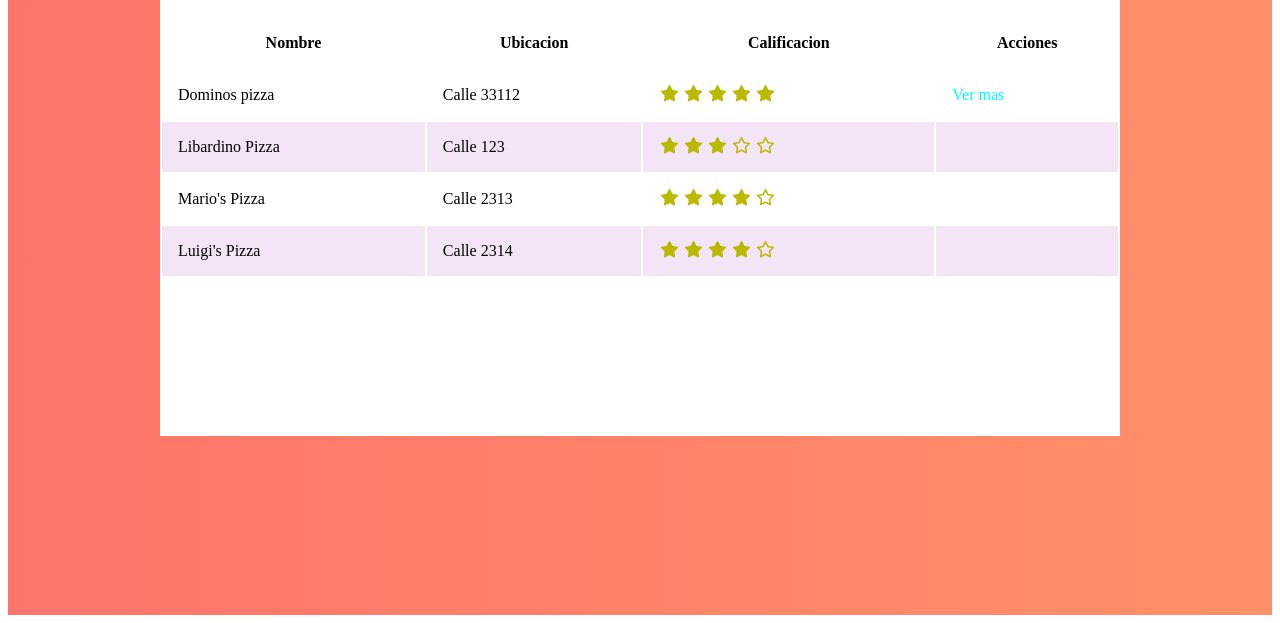
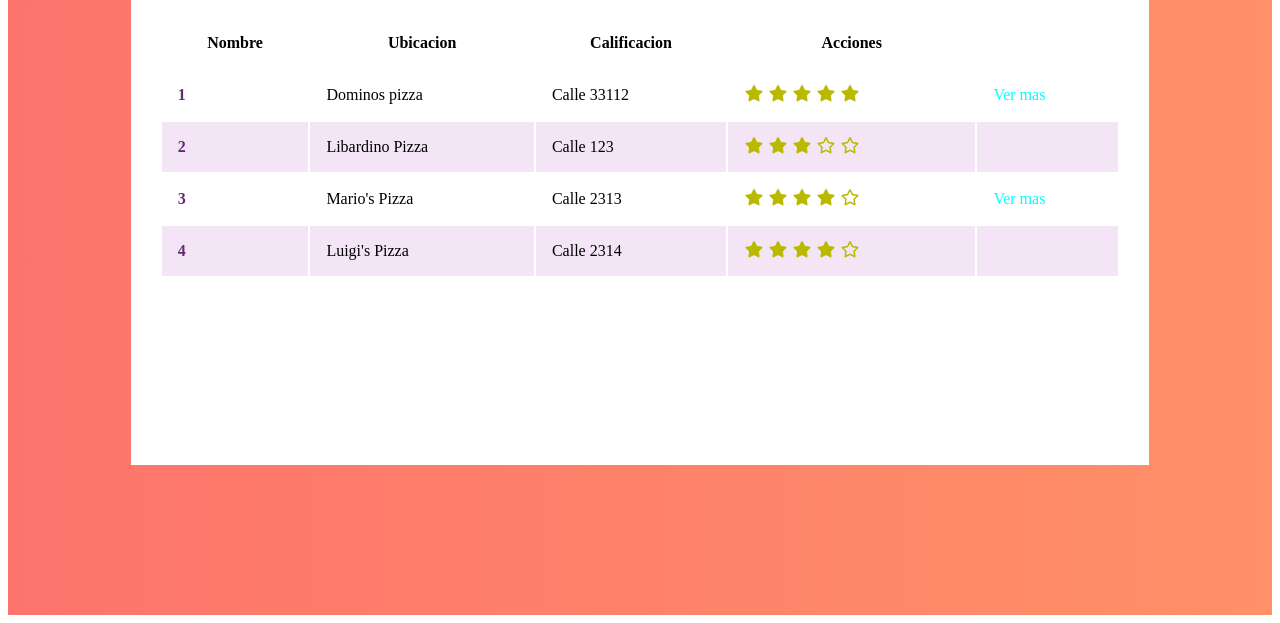
Before and after one commit to Ludoviko451/Pizza, a plain HTML site: page index.html in a window 1280 px wide. Shown: the part 251-874 px from the top of the page. Drawn offline with nearby package versions, Linux system fonts and the light colour scheme.

Commit message:
Responsive Design and JavaScript

```diff
--- a/assets/css/styles.css
+++ b/assets/css/styles.css
@@ -47,11 +47,25 @@ a:active{
 
 .content{
     max-width: 960px;
-    max-height: 500px;
+
     width: 100%;
-    height: 100%;
+    height: 80vh;
     background-color: white;
     position: relative;
+    overflow: scroll
+}
+
+td{
+    display: block;
+    width: 80%;
+}
+td:nth-of-type(1){
+    font-size: 1.5em;
+    font-weight: bold;
+    color: #642B73;
+}
+th{
+    display: none;
 }
 
 .actions{
@@ -97,7 +111,7 @@ a:active{
 .position {
     background-color: red;
     color: white;
-    padding: 10px;
+    padding: 0.5em;
     border-radius: 4px;
     margin-right: 0.5em;
 }
@@ -106,10 +120,36 @@ a:active{
     font-weight: bold;
     color: #642B73;
     font-size: 1.2em;
+    margin-top: 2em;
+    display: inline-block;
 }
 
 .image {
     float: left;
     margin-right: 1em;
     height: 250px;
+    width: 100%;
 }
+
+@media (min-width:900px ){
+    th{
+        display: table-cell;
+    }
+    td{
+        display: table-cell;
+        width: auto;
+    }
+    td:nth-of-type(1){
+        font-size: 1em;
+    }
+
+    .content{
+        padding: 1.8em;
+    }
+}
+
+@media (min-height: 550px){
+    .content{
+        height: 500px;
+    }
+}
--- a/index.html
+++ b/index.html
@@ -1,6 +1,7 @@
 <!DOCTYPE html>
 <html lang="en">
 <head>
+
     <meta charset="UTF-8">
     <meta name="viewport" content="width=device-width, initial-scale=1.0">
     <!-- <link rel="stylesheet" href="https://necolas.github.io/normalize.css/8.0.1/normalize.css"> -->
@@ -11,6 +12,8 @@
     href="https://cdnjs.cloudflare.com/ajax/libs/animate.css/4.1.1/animate.min.css"
   />
     <title>Las mejores pizza de mi ciudad</title>
+
+
 </head>
 
 
@@ -29,6 +32,7 @@
                     <th>Acciones</th>
                 </thead>
                 <tr>
+                    <td>1</td>
                     <td>Dominos pizza</td>
                     <td>Calle 33112</td>
                     <td>
@@ -44,6 +48,7 @@
                 </tr>
 
                 <tr>
+                    <td>2</td>
                     <td>Libardino Pizza </td>
                     <td>Calle 123</td>
                     <td>
@@ -57,6 +62,7 @@
                 </tr>
 
                 <tr>
+                    <td>3</td>
                     <td>Mario's Pizza </td>
                     <td>Calle 2313</td>
                     <td>
@@ -66,11 +72,14 @@
                         <i class="fa-solid fa-star"></i>
                         <i class="fa-regular fa-star"></i>
                     </td>
-                    <td></td>
+                    <td>
+                        <a rel="stylesheet" href="./restaurantes/dominos.html"> Ver mas </a>
+                    </td>
                 </tr>
 
 
                 <tr>
+                    <td>4</td>
                     <td>Luigi's Pizza </td>
                     <td>Calle 2314</td>
                     <td>
@@ -87,5 +96,6 @@
         </div>
 
     </div>
+    <script src="javascript/main.js" ></script>
 </body>
 </html>
```
Also changed, not shown: restaurantes/dominos.html (+2 -0 lines).
